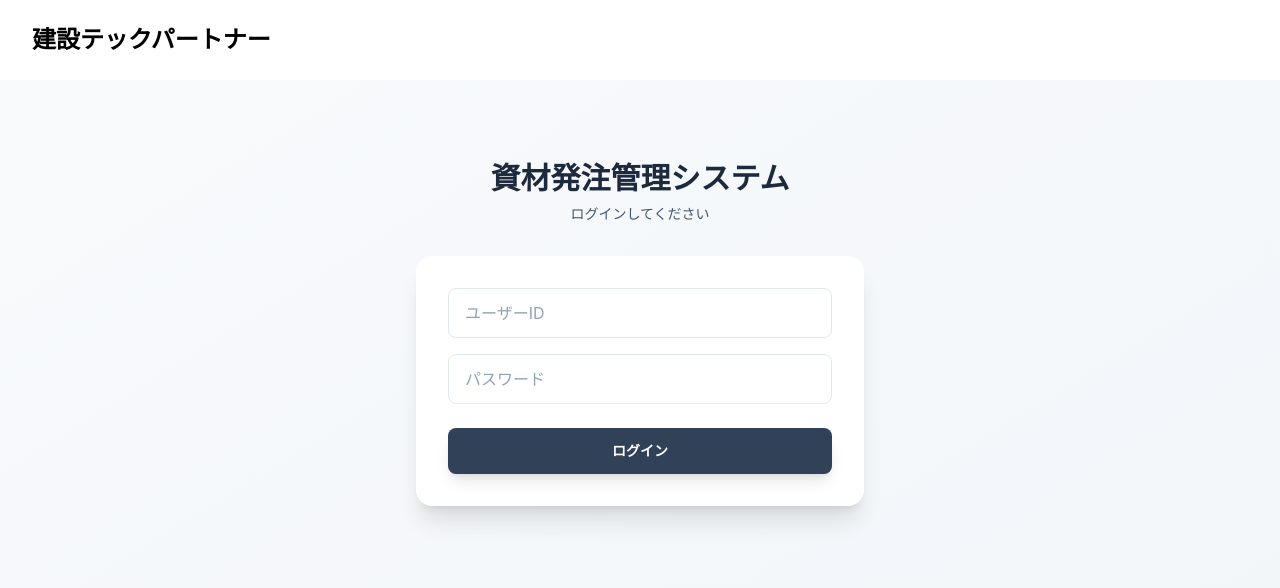
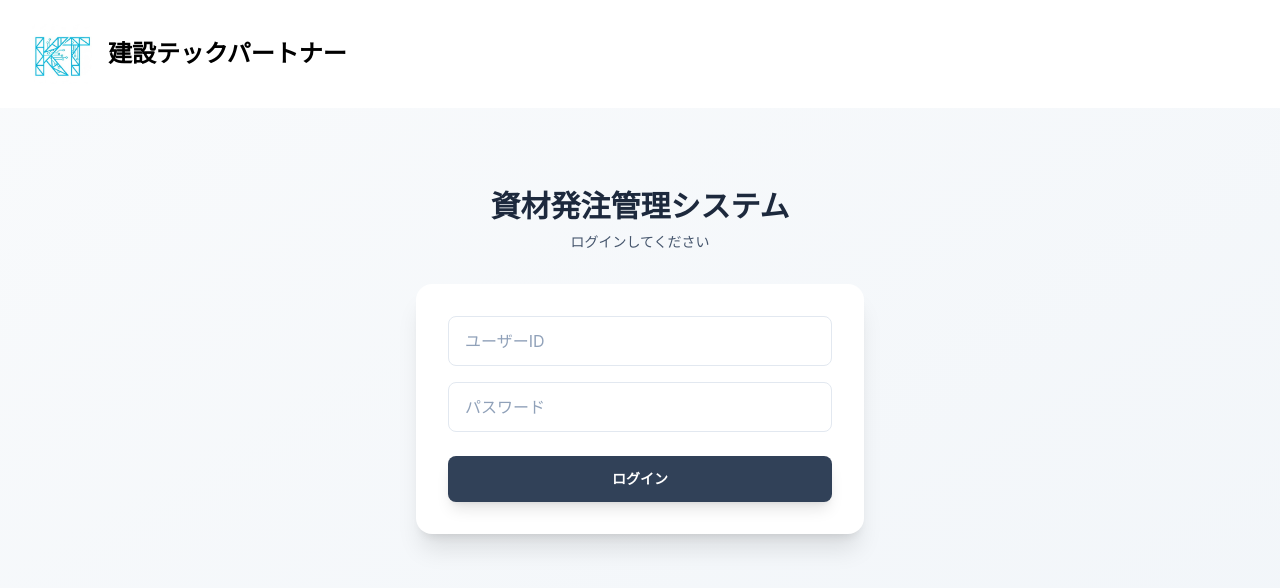
Before and after one commit to Charumeran/oken-application, a Next.js app: page / in a window 1280 px wide. Shown: the top 588 px of the page. Built offline with nearby package versions, Linux system fonts and the light colour scheme.

Commit message:
iconを設定

```diff
--- a/components/Header.tsx
+++ b/components/Header.tsx
@@ -1,6 +1,7 @@
 'use client'
 
 import { useRouter, usePathname } from 'next/navigation'
+import Image from 'next/image'
 import { Button } from "@/components/ui/button"
 import { LogOut, User } from 'lucide-react'
 import { useEffect, useState } from 'react'
@@ -64,7 +65,8 @@ export default function Header() {
             className={`flex items-center ${pathname !== '/' ? 'cursor-pointer hover:opacity-80 transition-opacity' : ''}`}
             onClick={handleLogoClick}
           >
-            <h1 className='text-black text-2xl font-bold'>建設テックパートナー</h1>
+            <Image src="/icons/icon.jpeg" alt="建設テックパートナー" width={60} height={60} />
+            <h1 className='text-black text-2xl ml-4 font-bold'>建設テックパートナー</h1>
           </div>
           {pathname !== '/' && (
             <div className="flex items-center gap-2 md:gap-4">
--- a/src/app/manifest.ts
+++ b/src/app/manifest.ts
@@ -12,13 +12,13 @@ export default function manifest(): MetadataRoute.Manifest {
     icons: [
       {
         src: '/icons/icon.jpeg',
-        sizes: '550x166',
+        sizes: '395x395',
         type: 'image/jpeg',
         purpose: 'any',
       },
       {
         src: '/icons/icon.jpeg',
-        sizes: '550x166',
+        sizes: '395x395',
         type: 'image/jpeg',
         purpose: 'maskable',
       },
```
Also changed, not shown: src/app/page.tsx (+0 -9 lines), public/icons/icon.jpeg.
